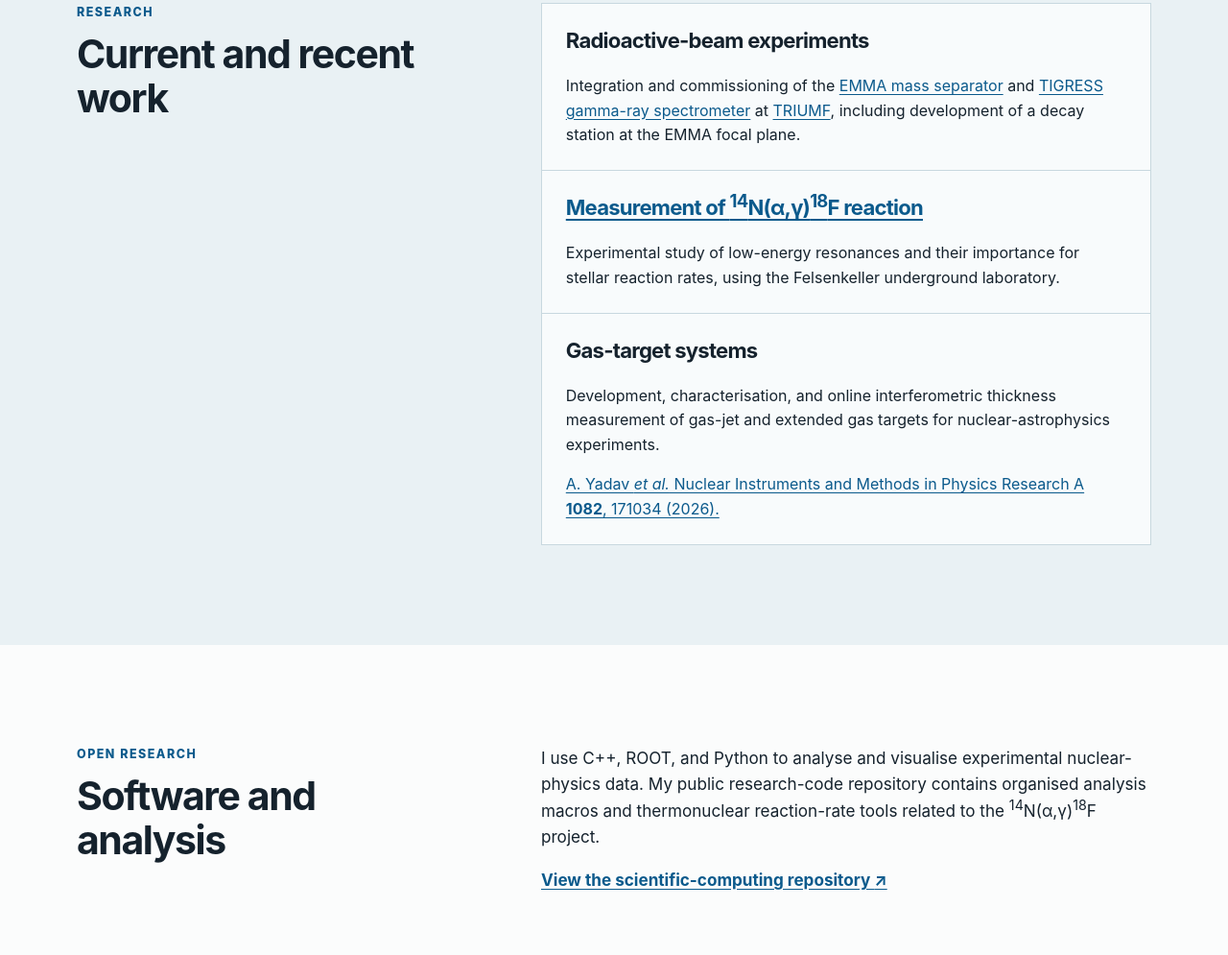
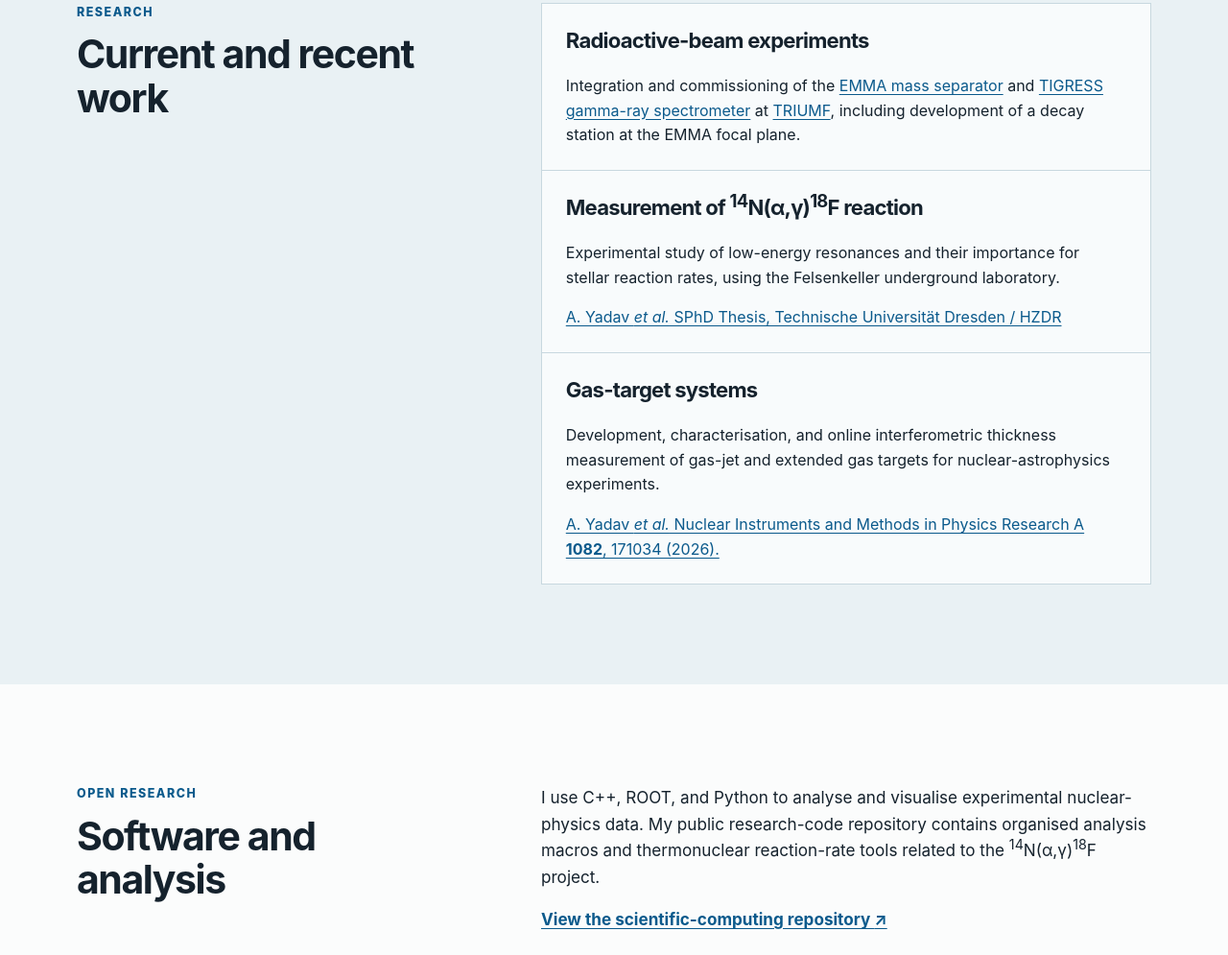
Before and after one commit to yadavanup02/yadavanup02.github.io, a plain HTML site: page index.html in a window 1280 px wide. Shown: the part 1265-2260 px from the top of the page at 96% size. Drawn offline with Linux system fonts and the light colour scheme.

Commit message:
Fix heading and link formatting in index.html

```diff
--- a/index.html
+++ b/index.html
@@ -68,8 +68,9 @@
             </article>
             <article class="card">
               <!-- <p class="card-number">02</p> -->
-              <h3> <a href="https://tud.qucosa.de/en/landing-page/https%3A%2F%2Ftud.qucosa.de%2Fapi%2Fqucosa%253A105033%2Fmets/" target="_blank" rel="noopener noreferrer">Measurement of <sup>14</sup>N(&alpha;,&gamma;)<sup>18</sup>F reaction</h3></a>
+              <h3> Measurement of <sup>14</sup>N(&alpha;,&gamma;)<sup>18</sup>F reaction </h3>
               <p>Experimental study of low-energy resonances and their importance for stellar reaction rates, using the Felsenkeller underground laboratory.</p>
+              <a href="https://tud.qucosa.de/en/landing-page/https%3A%2F%2Ftud.qucosa.de%2Fapi%2Fqucosa%253A105033%2Fmets/" target="_blank" rel="noopener noreferrer"> A. Yadav <em>et al.</em> SPhD Thesis, Technische Universit&auml;t Dresden / HZDR</a>
             </article>
             <article class="card">
               <!-- <p class="card-number">03</p> -->
```
